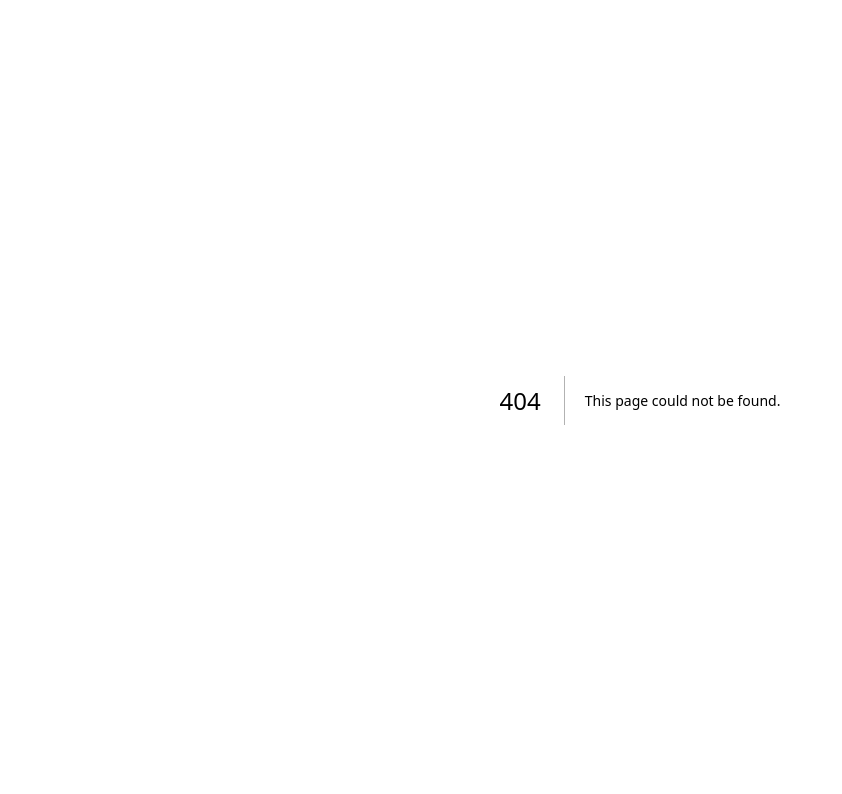
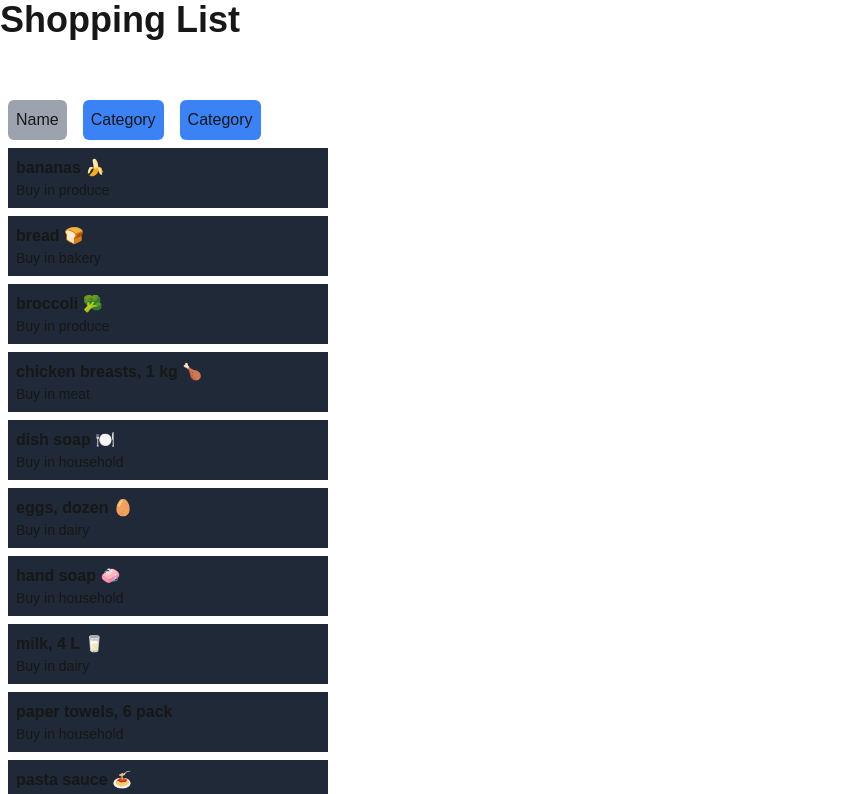
Before and after one commit to yanganthony4/cprg306-assignments, a Next.js app: page /week-6 in a window 1280 px wide. Before the commit this address had no page. Shown: the top 794 px of the page, without its empty margins (0-842 px from the left). Built offline with nearby package versions, Linux system fonts and the light colour scheme.

Commit message:
Finished week-6 assignment
Re-created grocery list from week 3 but with sort by and group by functions

```diff
--- a/app/page.js
+++ b/app/page.js
@@ -11,6 +11,8 @@ export default function Home() {
       <Link href="/week-4">Week 4</Link>
       <br />
       <Link href="/week-5">Week 5</Link>
+      <br />
+      <Link href="/week-6">Week 6</Link>
     </div>
   );
 }
--- /dev/null
+++ b/app/week-6/item-list.js
@@ -0,0 +1,118 @@
+'use client';
+import Item from "./item";
+import React from 'react';
+import { useState } from 'react';
+import Items from "./items.json";
+
+const ItemList = () => {
+    const [sortBy, setSortBy] = useState("name");
+
+    let sortedItems = [...Items];
+
+    if(sortBy == "name") {
+        sortedItems.sort((a, b) => {
+            if (a.name.toLowerCase() < b.name.toLowerCase()) {
+                return -1
+            };
+            if (a.name.toLowerCase() > b.name.toLowerCase()) {
+                return 1
+            };
+            return 0;
+        });
+    } else if (sortBy == "category") {
+        sortedItems.sort((a, b) => {
+            if (a.category.toLowerCase() < b.category.toLowerCase()) {
+                return -1
+            };
+            if (a.category.toLowerCase() > b.category.toLowerCase()) {
+                return 1
+            };
+            return 0;
+        });
+    } else if (sortBy == "group by category") {
+        sortedItems = sortedItems.reduce((accumulator, item) => {
+            if (!accumulator[item.category]) {
+                accumulator[item.category] = [];
+            }
+            accumulator[item.category].push(item);
+            return accumulator;
+        }, {});
+    };
+
+    const handleSortByName = (event) => {
+        setSortBy("name");
+    };
+
+    const handleSortByCategory = (event) => {
+        setSortBy("category");
+    };
+
+    const handleGroupByCategory = (event) => {
+        setSortBy("group by category")
+    }
+
+    return (
+        <div>
+            <div className="flex ml-2 space-x-4">
+                <div>
+                    <p className="text-lg font-bold text-white mb-2">Sort By:</p>
+                    <div className="flex items-center space-x-4 mb-2">
+                        <button
+                        onClick={handleSortByName}
+                        disabled={sortBy=="name"}
+                        className="bg-blue-500 p-2 rounded-md flex items-center justify-center hover:bg-blue-400 disabled:bg-gray-400">
+                            Name
+                        </button>
+                        <button
+                        onClick={handleSortByCategory}
+                        disabled={sortBy=="category"}
+                        className="bg-blue-500 p-2 rounded-md flex items-center justify-center hover:bg-blue-400 disabled:bg-gray-400">
+                            Category
+                        </button>
+                    </div>
+                </div>
+                <div>
+                    <p className="text-lg font-bold text-white mb-2">Group By:</p>
+                    <button
+                        onClick={handleGroupByCategory}
+                        disabled={sortBy=="group by category"}
+                        className="bg-blue-500 p-2 rounded-md flex items-center justify-center hover:bg-blue-400 disabled:bg-gray-400">
+                            Category
+                    </button>
+                </div>
+            </div>
+            <div>
+                {(() => {
+                    if (sortBy === "group by category") {
+                    return (
+                            Object.keys(sortedItems).map(category => (
+                            <div>
+                                <h3 className="text-xl font-bold capitalize">{category}</h3>
+                                {sortedItems[category].map(item => (
+                                <Item
+                                    key={item.id}
+                                    name={item.name}
+                                    category={item.category}
+                                />
+                                ))}
+                            </div>
+                            ))
+                    );
+                    } else {
+                    return (
+                        sortedItems.map(item => (
+                        <Item
+                            key={item.id}
+                            name={item.name}
+                            category={item.category}
+                        />
+                        ))
+                    );
+                    }
+                })()}
+            </div>
+        </div>
+    )
+ };
+
+export default ItemList;
--- /dev/null
+++ b/app/week-6/item.js
@@ -0,0 +1,14 @@
+import React from 'react';
+
+const Item = ({ name, quantity, category}) => {
+    return (
+    <li className="flex justify-between items-center ml-2">
+      <div className="flex flex-col bg-gray-800 py-2 mb-2 min-w-80">
+        <span className="font-semibold px-2">{name}</span>
+        <span className="text-sm px-2">Buy {quantity} in {category}</span>
+      </div>
+    </li>
+    )
+}
+
+export default Item;
--- /dev/null
+++ b/app/week-6/items.json
@@ -0,0 +1,74 @@
+[
+    {
+      "id": "1h2GJKH12gkHG31h1H",
+      "name": "milk, 4 L 🥛",
+      "quantity": 1,
+      "category": "dairy"
+    },
+    {
+      "id": "2KJH3k2j3H1k2J3K1H",
+      "name": "bread 🍞",
+      "quantity": 2,
+      "category": "bakery"
+    },
+    {
+      "id": "3h2KJH3k2j3H1k2J3",
+      "name": "eggs, dozen 🥚",
+      "quantity": 2,
+      "category": "dairy"
+    },
+    {
+      "id": "4k2J3K1H2GJKH12gk",
+      "name": "bananas 🍌",
+      "quantity": 6,
+      "category": "produce"
+    },
+    {
+      "id": "5H1h1H2KJH3k2j3H",
+      "name": "broccoli 🥦",
+      "quantity": 3,
+      "category": "produce"
+    },
+    {
+      "id": "6H1k2J3K1H2GJKH1",
+      "name": "chicken breasts, 1 kg 🍗",
+      "quantity": 1,
+      "category": "meat"
+    },
+    {
+      "id": "7gkHG31h1H2KJH3k",
+      "name": "pasta sauce 🍝",
+      "quantity": 3,
+      "category": "canned goods"
+    },
+    {
+      "id": "8j3H1k2J3K1H2GJK",
+      "name": "spaghetti, 454 g 🍝",
+      "quantity": 2,
+      "category": "dry goods"
+    },
+    {
+      "id": "9H12gkHG31h1H2KJ",
+      "name": "toilet paper, 12 pack 🧻",
+      "quantity": 1,
+      "category": "household"
+    },
+    {
+      "id": "10H3k2j3H1k2J3K1",
+      "name": "paper towels, 6 pack",
+      "quantity": 1,
+      "category": "household"
+    },
+    {
+      "id": "11k2J3K1H2GJKH12",
+      "name": "dish soap 🍽️",
+      "quantity": 1,
+      "category": "household"
+    },
+    {
+      "id": "12GJKH12gkHG31h1",
+      "name": "hand soap 🧼",
+      "quantity": 4,
+      "category": "household"
+    }
+  ]
--- /dev/null
+++ b/app/week-6/page.js
@@ -0,0 +1,11 @@
+import ItemList from "./item-list";
+
+export default function Page() {
+    return (
+      <main className="min-h-screen">
+        <h1 className="text-4xl font-bold ">Shopping List</h1>
+        <br/>
+        <ItemList />
+      </main>
+    );
+  }
```
